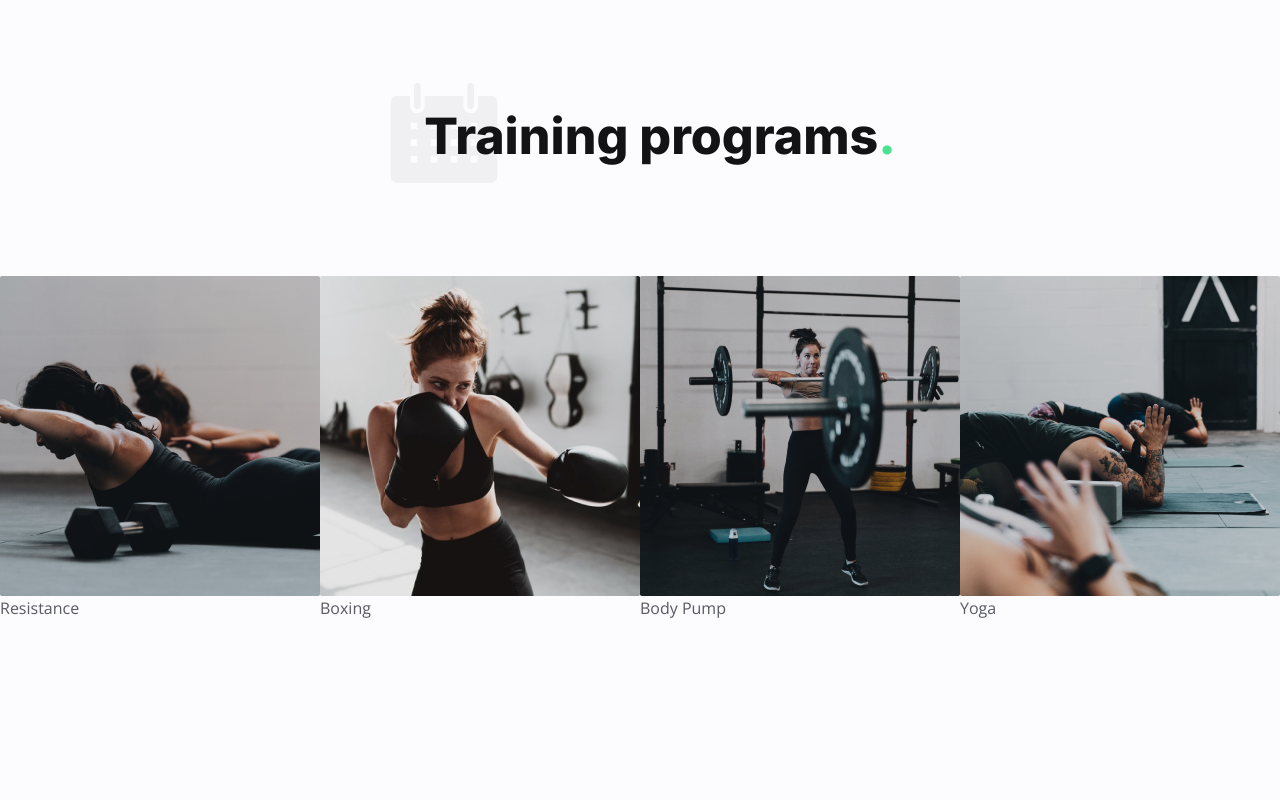
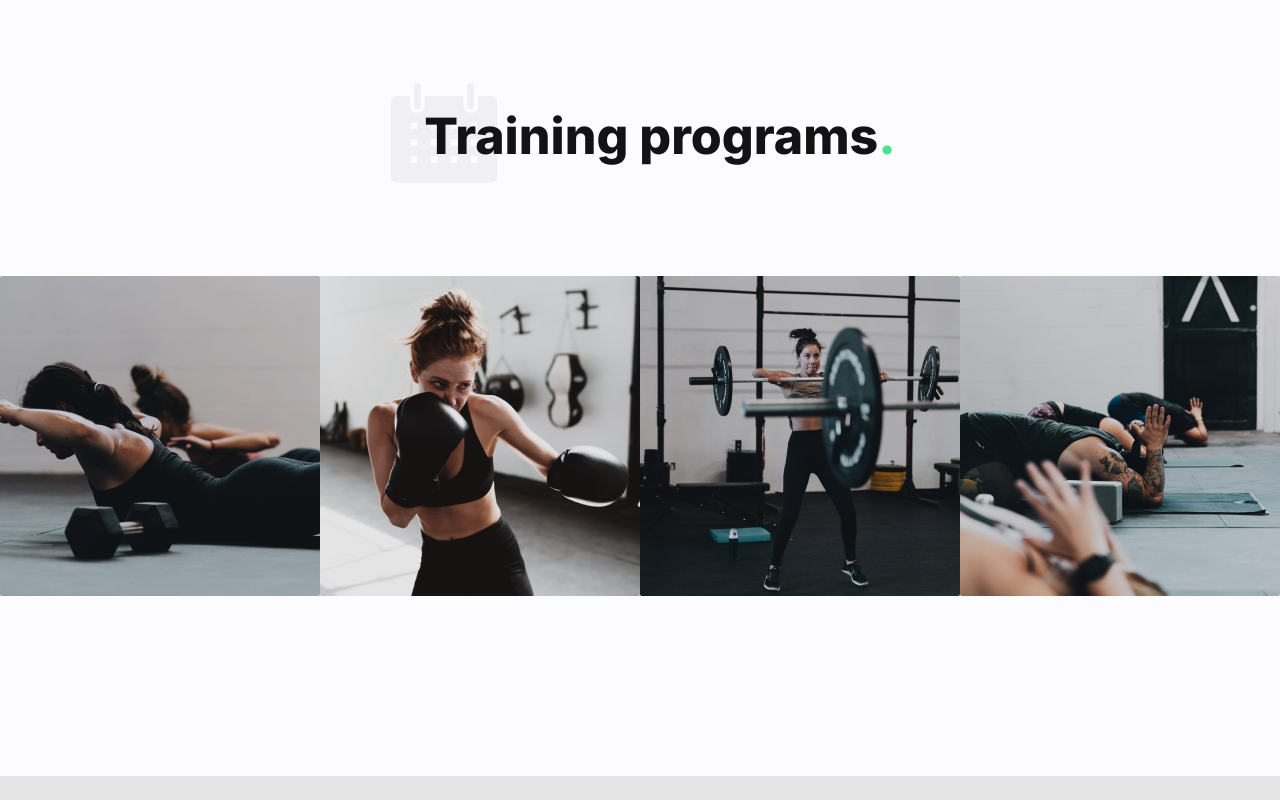
Before and after one commit to zablon-oigo/deploy-reactapp-using-terraform, a React (Vite) app: page / in a window 1280 px wide. Shown: the part 1422-2222 px from the top of the page. After the commit the page ends 2198 px from the top, so only its background shows below. Built offline with nearby package versions, Linux system fonts and the light colour scheme.

Commit message:
Adding image

```diff
--- a/src/components/WorkoutSlider.jsx
+++ b/src/components/WorkoutSlider.jsx
@@ -12,8 +12,8 @@
     <Swiper>
       {programs.map((program,idx)=>{
         const{image,name}=program
-        return <SwiperSlide className='max-w-[320px]' key={idx}>
-         <img src={program.image} alt="" className="" />
+        return <SwiperSlide className='max-w-[320px] max-h-[320px] relative' key={idx}>
+         <img src={program.image} alt="" className="object-cover w-full h-full" />
          <div className="">
           <div className="">
             {name}
```
